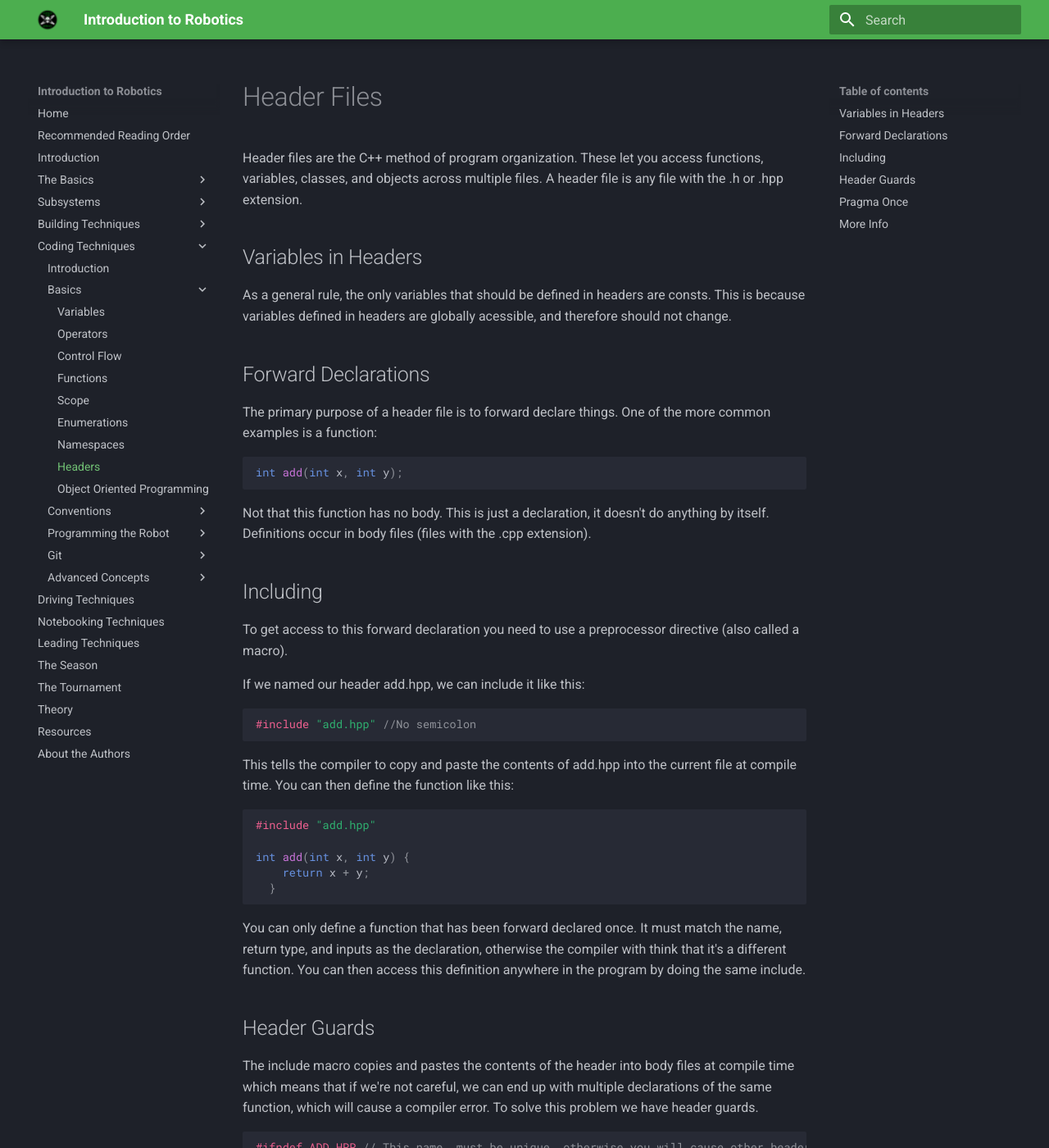
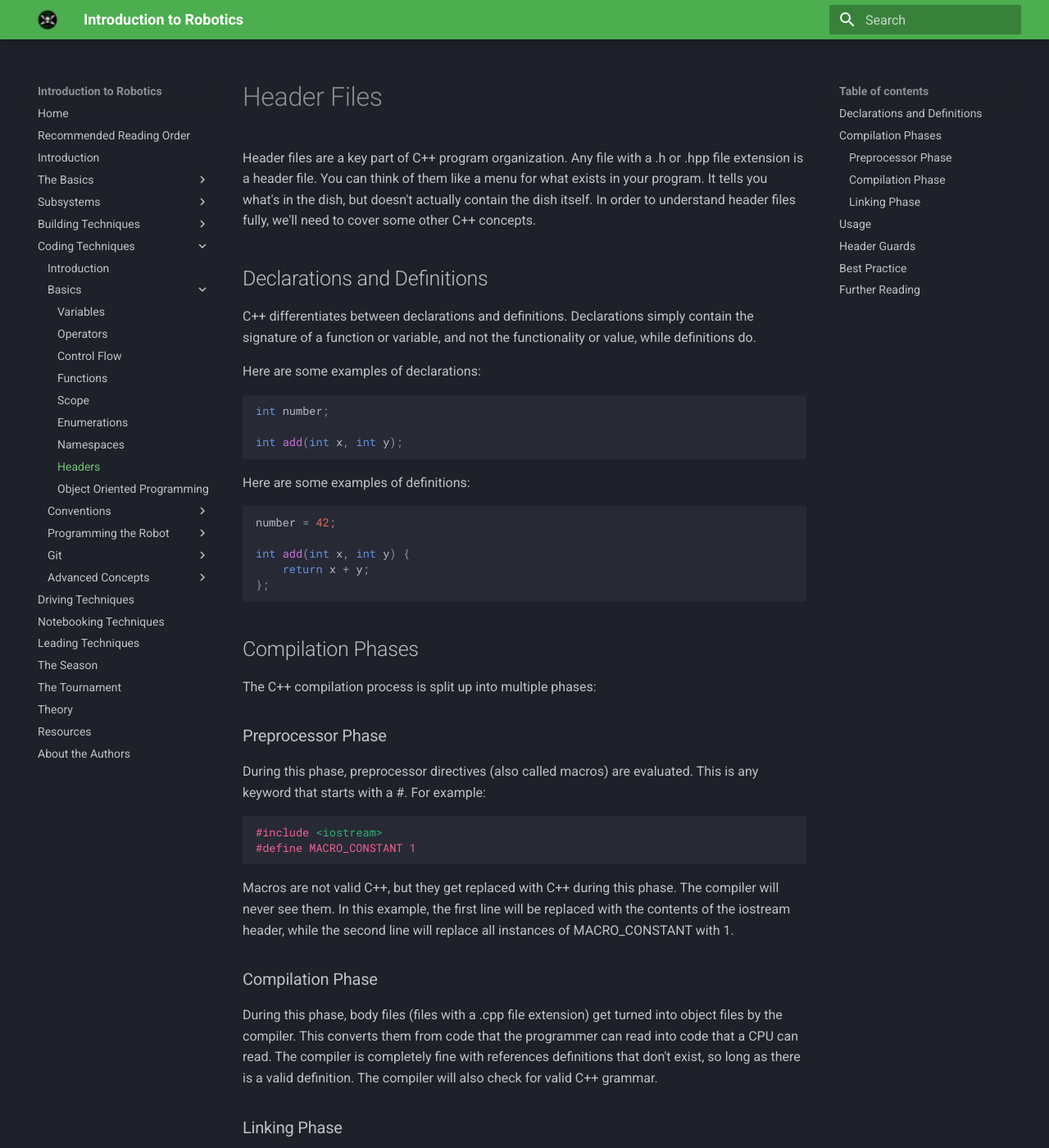
Before and after one commit to Area-53-Robotics/Intro-To-Robotics, an MkDocs documentation site: the page built from docs/coding-techniques/basics/headers.md, in a window 1280 px wide and 1400 px high. Shown: the whole window at 82% size. Built offline with MkDocs 1.6.1 and Material for MkDocs 9.7.7, drawn with Linux system fonts in a browser that asks for light colours; some of the changed text lies outside the part shown.

Commit message:
Rewrite the header files section

````diff
--- a/docs/coding-techniques/basics/headers.md
+++ b/docs/coding-techniques/basics/headers.md
@@ -1,66 +1,139 @@
 # Header Files
 
-Header files are the C++ method of program organization. These let you access functions, variables, classes, and objects across multiple files. A header file is any file with the .h or .hpp extension.
+Header files are a key part of C++ program organization. Any file with a .h or .hpp file extension is a header file. You can think of them like a menu for what exists in your program. It tells you what's in the dish, but doesn't actually contain the dish itself. In order to understand header files fully, we'll need to cover some other C++ concepts.
 
-## Variables in Headers
+## Declarations and Definitions
 
-As a general rule, the only variables that should be defined in headers are consts. This is because variables defined in headers are globally acessible, and therefore should not change.
+C++ differentiates between declarations and definitions. Declarations simply contain the signature of a function or variable, and not the functionality or value, while definitions do.
 
-## Forward Declarations
-
-The primary purpose of a header file is to forward declare things. One of the more common examples is a function:
+Here are some examples of declarations:
 
 ```cpp
+int number;
+
 int add(int x, int y);
 ```
 
-Not that this function has no body. This is just a declaration, it doesn't do anything by itself. Definitions occur in body files (files with the .cpp extension).
-
-## Including
-
-To get access to this forward declaration you need to use a preprocessor directive (also called a macro).
-
-If we named our header add.hpp, we can include it like this:
+Here are some examples of definitions:
 
 ```cpp
-#include "add.hpp" //No semicolon
-```
-
-This tells the compiler to copy and paste the contents of add.hpp into the current file at compile time. You can then define the function like this:
-
-```cpp
-#include "add.hpp"
+number = 42;
 
 int add(int x, int y) {
     return x + y;
+};
+```
+
+## Compilation Phases
+
+The C++ compilation process is split up into multiple phases:
+
+### Preprocessor Phase
+
+During this phase, preprocessor directives (also called macros) are evaluated. This is any keyword that starts with a #. For example:
+
+```cpp
+#include <iostream>
+#define MACRO_CONSTANT 1
+```
+
+Macros are not valid C++, but they get replaced with C++ during this phase. The compiler will never see them. In this example, the first line will be replaced with the contents of the iostream header, while the second line will replace all instances of MACRO_CONSTANT with 1.
+
+<!--if I catch any of you using define macros for anything other than header guards there will be bloodshed-->
+
+### Compilation Phase
+
+During this phase, body files (files with a .cpp file extension) get turned into object files by the compiler. This converts them from code that the programmer can read into code that a CPU can read. The compiler is completely fine with references definitions that don't exist, so long as there is a valid definition. The compiler will also check for valid C++ grammar.
+
+### Linking Phase
+
+During this phase, all of the object files (files ending in .o) are combined into a single binary. Any blank references to declarations are now filled in. The linker also checks for violations of ODR (the One Definition Rule). There can only be one definition for each variable and function.
+
+## Usage
+
+Header files contain declarations (not definitions) and can be used to easily import those declarations to any body file that needs them. Here is an example:
+
+Imagine there is a file called math.hpp
+
+```cpp
+// math.hpp
+
+int add(int x, int y);
+int doMath();
+```
+
+There are also two body files, math.cpp and main.cpp.
+
+```cpp
+// math.cpp
+#include "math.hpp"
+
+int add(int x, int y) {
+    return x + y;
+}
+ int doMath() {
+    int sum;
+    sum += add(1, 2);
+    sum += add(3, 4);
+    return sum;
   }
 ```
 
-You can only define a function that has been forward declared once. It must match the name, return type, and inputs as the declaration, otherwise the compiler with think that it's a different function. You can then access this definition anywhere in the program by doing the same include.
+```cpp
+// main.cpp
+
+#include <iostream>
+
+#include "math.hpp"
+
+int main() {
+    std::cout << doMath();
+    return 0;
+}
+```
+
+In this example, math.hpp provided the declarations, while math.cpp provided the definitions. Note that math.cpp needed to include the math.hpp header to gain access to the declarations. Then, main.cpp can easily get access to doMath() by including the math.hpp header as well.
+
+<!--prettier-ignore-->
+!!! note
+    The include for the iostream header and the math.hpp header look very different. This is because iostream is part of the standard library. Headers that are part of the standard library do not have a .h or .hpp extension, and are included using <header-name> instead of "header-name".
 
 ## Header Guards
 
-The include macro copies and pastes the contents of the header into body files at compile time which means that if we're not careful, we can end up with multiple declarations of the same function, which will cause a compiler error. To solve this problem we have header guards.
+However, there is a problem. If a header is included more than once, this can result with multiple copies of the same header. During the linking phase this can cause and ODR violation. The solution is header guards.
 
 ```cpp
-#ifndef ADD_HPP // This name  must be unique, otherwise you will cause other headers to be ignored
-#define ADD_HPP
+// math.hpp
+#ifndef MATH_HPP // This name  must be unique, otherwise you will cause other headers to be ignored
+#define MATH_HPP
 
 int add(int x, int y);
+int doMath();
 
 #endif
 ```
 
-## Pragma Once
+\#ifndef and #endif allow for conditional inclusion. If MATH_HPP is already defined because the header has already been included once the preprocessor will behave as if this file is empty.
 
-Alternatively pragma once will do the same thing:
+Alternatively you can use #pragma once, which will have the same effect.
 
 ```cpp
+// math.hpp
 #pragma once
+
+int add(int x, int y);
+int doMath();
 ```
 
-This ensures that add will only be copied once, even if it is included multiple times.
+## Best Practice
 
-## More Info
+There are some DOs and DON'Ts when it comes to header files:
 
-[This](https://www.learncpp.com/cpp-tutorial/header-files/) tutorial provides much more in depth information on header files.
+-   always use header guards
+-   never put definitions in headers (with the exception of constants)
+-   use one body file per header file (i.e. math.hpp and math.cpp)
+-   never #include .cpp files
+
+## Further Reading
+
+If you want more information [this](https://www.learncpp.com/cpp-tutorial/header-files/) tutorial provides much more in depth information on header files.
````
